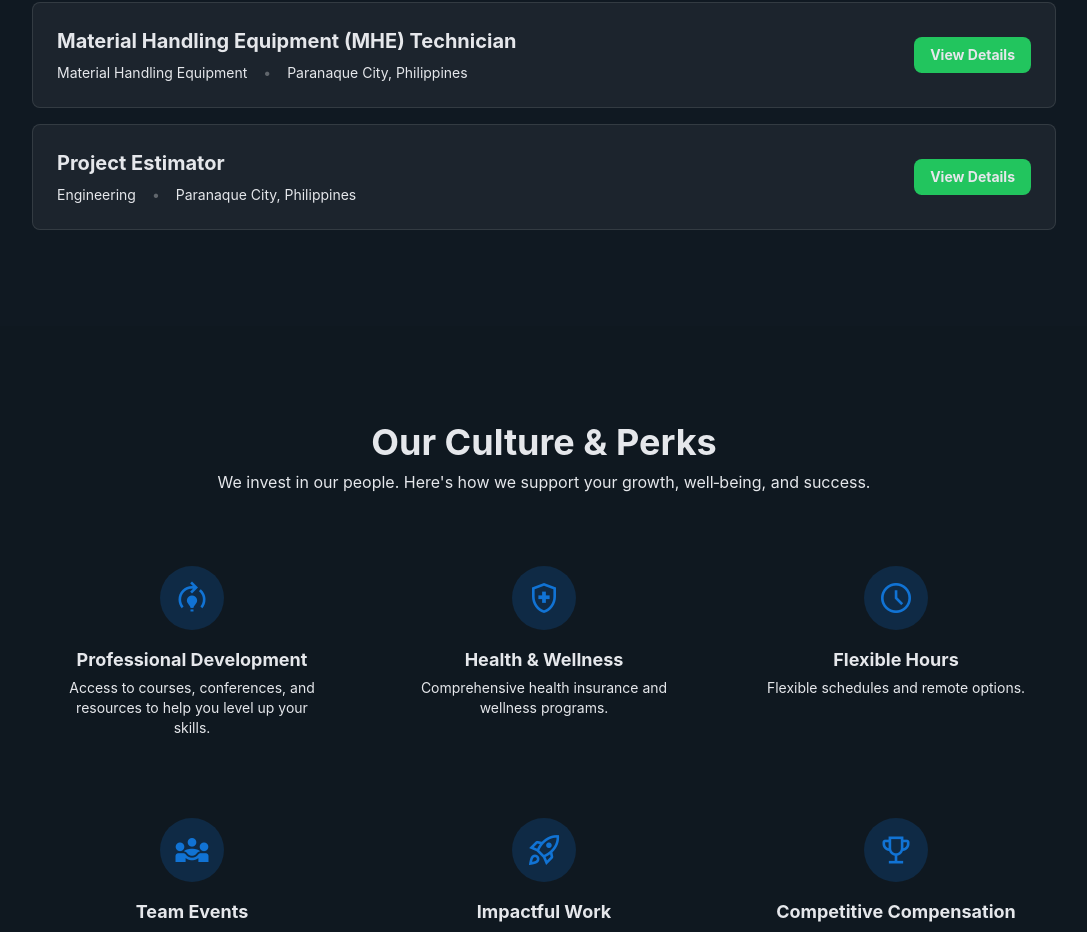
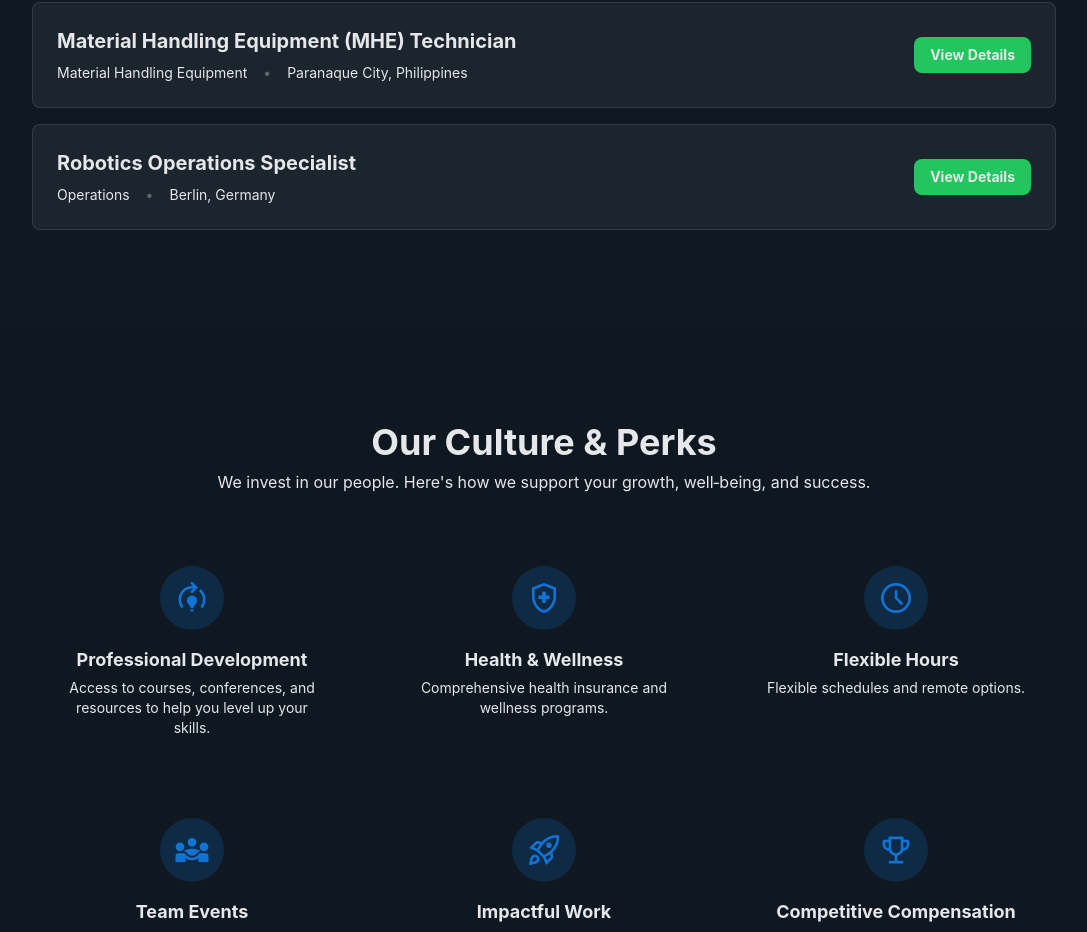
Before and after one commit to Prime-Sales-Incorporated/primesalesinc-website, a React (Create React App) app: page /careers in a window 1280 px wide. Shown: the part 1118-2050 px from the top of the page, without its empty margins (96-1183 px from the left). Built offline with nearby package versions, Linux system fonts and the light colour scheme.

Commit message:
Update careers-page.jsx

```diff
--- a/src/website pages/careers-page.jsx
+++ b/src/website pages/careers-page.jsx
@@ -104,9 +104,9 @@ const CareersPage = () => {
                 loc: "Paranaque City, Philippines",
               },
               {
-                title: "Project Estimator",
-                dept: "Engineering",
-                loc: "Paranaque City, Philippines",
+                title: "Robotics Operations Specialist",
+                dept: "Operations",
+                loc: "Berlin, Germany",
               },
             ].map((job, i) => (
               <div
```
